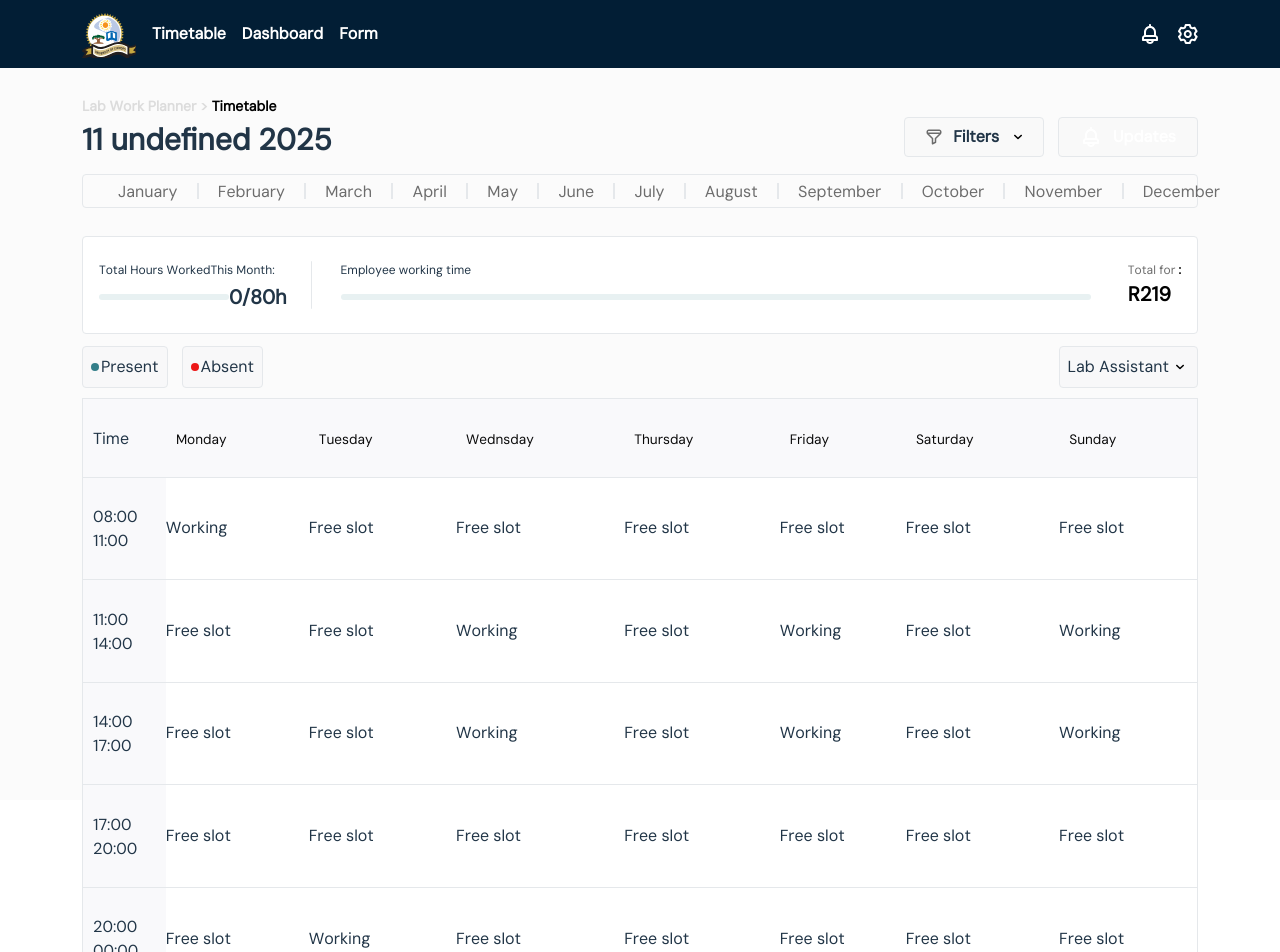
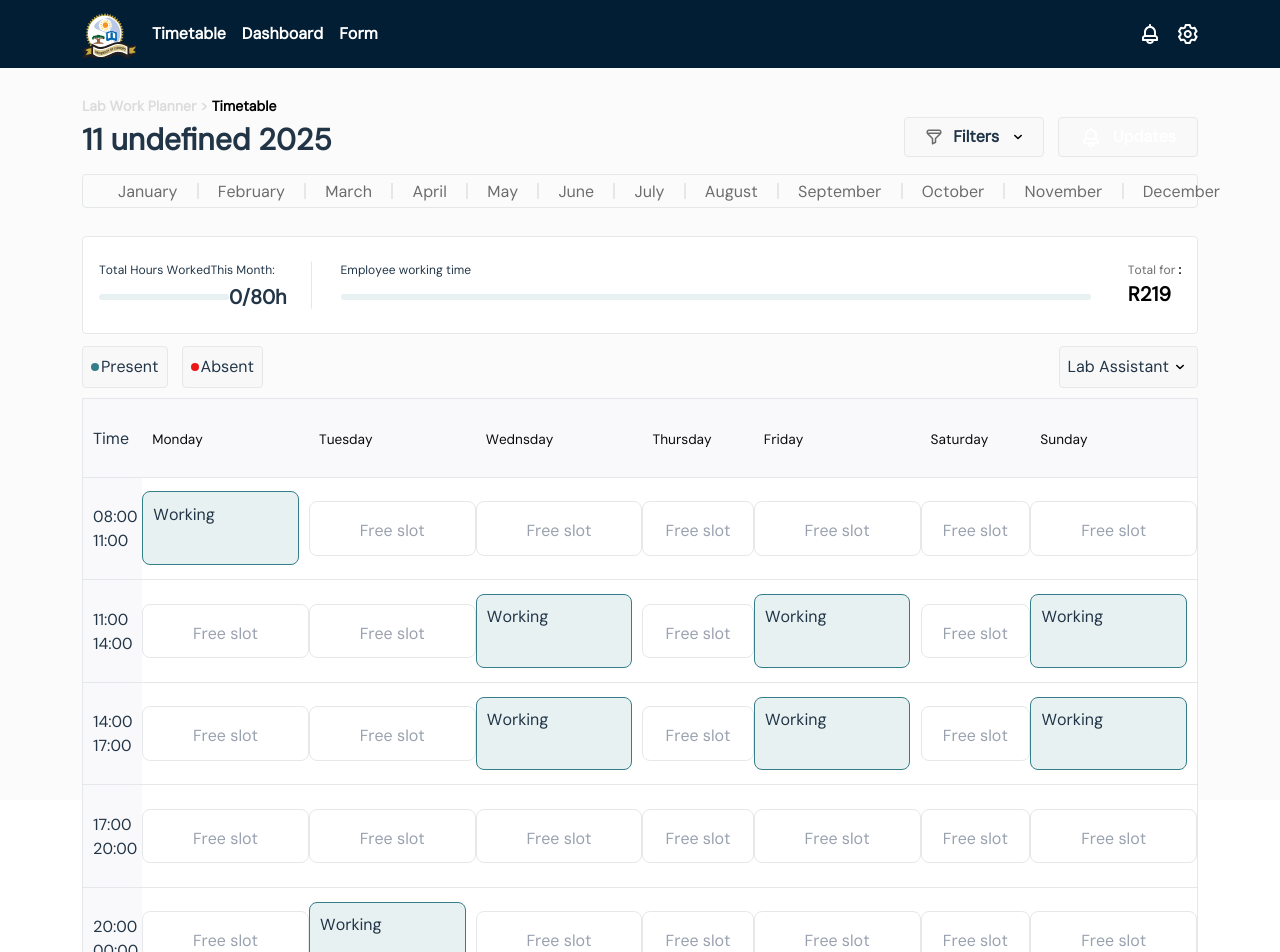
Before and after one commit to mothibimalebana/lab-work-planner, a React (Vite) app: page /Timetable in a window 1280 px wide. Shown: the top 952 px of the page. Built offline with nearby package versions, Linux system fonts and the light colour scheme.

Commit message:
style: adjusted working slot to have greenbackground

```diff
--- a/src/components/Primitive.tsx
+++ b/src/components/Primitive.tsx
@@ -66,24 +66,24 @@ const Primitive = (  ) => {
                     </tr>
                     <tr className="rounded-lg border-b border-b-solid border-b-[#E5E8EB]">
                         <td className="w-[2.13rem] bg-[rgba(236,236,240,0.30)] p-[1.73425rem_0.01363rem_1.61369rem_0.62906rem] text-left font-normal">08:00 <br />11:00</td>
-                        {schedule[0].map((shift) => shift.shift ? <td><div className="cell">Working</div></td> : <td><div className="cell">Free slot</div></td>)}
+                        {schedule[0].map((shift) => shift.shift ? <td><div className="working flex p-[0.64rem] rounded-lg border border-solid border-[#337E89] bg-[rgba(142,184,190,0.20)] w-[9.79344rem] h-[4.61288rem]"><div className="cell w-full">Working</div></div></td> : <td><div className="freeSlot text-center p-[1.0645rem_0.42581rem] text-[#99A1AF] w-[9.79344rem] h-[3.40644rem] rounded-lg border border-solid border-[#E5E8EB] cell w-full">Free slot</div></td>)}
                     </tr>
                     <tr className="rounded-lg border-b border-b-solid border-b-[#E5E8EB]">
                         <td className="w-[2.13rem] bg-[rgba(236,236,240,0.30)] p-[1.73425rem_0.01363rem_1.61369rem_0.62906rem] text-left font-normal">11:00 <br />14:00</td>
-                        {schedule[1].map((shift) => shift.shift ? <td><div className="cell">Working</div></td> : <td><div className="cell">Free slot</div></td>)}
+                        {schedule[1].map((shift) => shift.shift ? <td><div className="working flex p-[0.64rem] rounded-lg border border-solid border-[#337E89] bg-[rgba(142,184,190,0.20)] w-[9.79344rem] h-[4.61288rem]"><div className="cell w-full">Working</div></div></td> : <td><div className="freeSlot text-center p-[1.0645rem_0.42581rem] text-[#99A1AF] w-[9.79344rem] h-[3.40644rem] rounded-lg border border-solid border-[#E5E8EB] cell w-full">Free slot</div></td>)}
                     </tr>
                     <tr className="rounded-lg border-b border-b-solid border-b-[#E5E8EB]">
                         <td className="w-[2.13rem] bg-[rgba(236,236,240,0.30)] p-[1.73425rem_0.01363rem_1.61369rem_0.62906rem] text-left font-normal">14:00 <br />17:00</td>
-                        {schedule[2].map((shift) => shift.shift ? <td><div className="cell">Working</div></td> : <td><div className="cell">Free slot</div></td>)}
+                        {schedule[2].map((shift) => shift.shift ? <td><div className="working flex p-[0.64rem] rounded-lg border border-solid border-[#337E89] bg-[rgba(142,184,190,0.20)] w-[9.79344rem] h-[4.61288rem]"><div className="cell w-full">Working</div></div></td> : <td><div className="freeSlot text-center p-[1.0645rem_0.42581rem] text-[#99A1AF] w-[9.79344rem] h-[3.40644rem] rounded-lg border border-solid border-[#E5E8EB] cell w-full">Free slot</div></td>)}
 
                     </tr>
                     <tr className="rounded-lg border-b border-b-solid border-b-[#E5E8EB]">
                         <td className="w-[2.13rem] bg-[rgba(236,236,240,0.30)] p-[1.73425rem_0.01363rem_1.61369rem_0.62906rem] text-left font-normal">17:00 <br />20:00</td>
-                        {schedule[3].map((shift) => shift.shift ? <td><div className="cell">Working</div></td> : <td><div className="cell">Free slot</div></td>)}
+                        {schedule[3].map((shift) => shift.shift ? <td><div className="cell w-full">Working</div></td> : <td><div className="freeSlot text-center p-[1.0645rem_0.42581rem] text-[#99A1AF] w-[9.79344rem] h-[3.40644rem] rounded-lg border border-solid border-[#E5E8EB] cell w-full">Free slot</div></td>)}
                     </tr>
                     <tr className="rounded-lg border-b border-b-solid border-b-[#E5E8EB]">
                         <td className="w-[2.13rem] bg-[rgba(236,236,240,0.30)] p-[1.73425rem_0.01363rem_1.61369rem_0.62906rem] text-left font-normal">20:00 <br />00:00</td>
-                        {schedule[4].map((shift) => shift.shift ? <td><div className="cell">Working</div></td> : <td><div className="cell">Free slot</div></td>)}
+                        {schedule[4].map((shift) => shift.shift ? <td><div className="working flex p-[0.64rem] rounded-lg border border-solid border-[#337E89] bg-[rgba(142,184,190,0.20)] w-[9.79344rem] h-[4.61288rem]"><div className="cell w-full">Working</div></div></td> : <td><div className="freeSlot text-center p-[1.0645rem_0.42581rem] text-[#99A1AF] w-[9.79344rem] h-[3.40644rem] rounded-lg border border-solid border-[#E5E8EB] cell w-full">Free slot</div></td>)}
                     </tr>
                 </tbody>
             </table>
```
